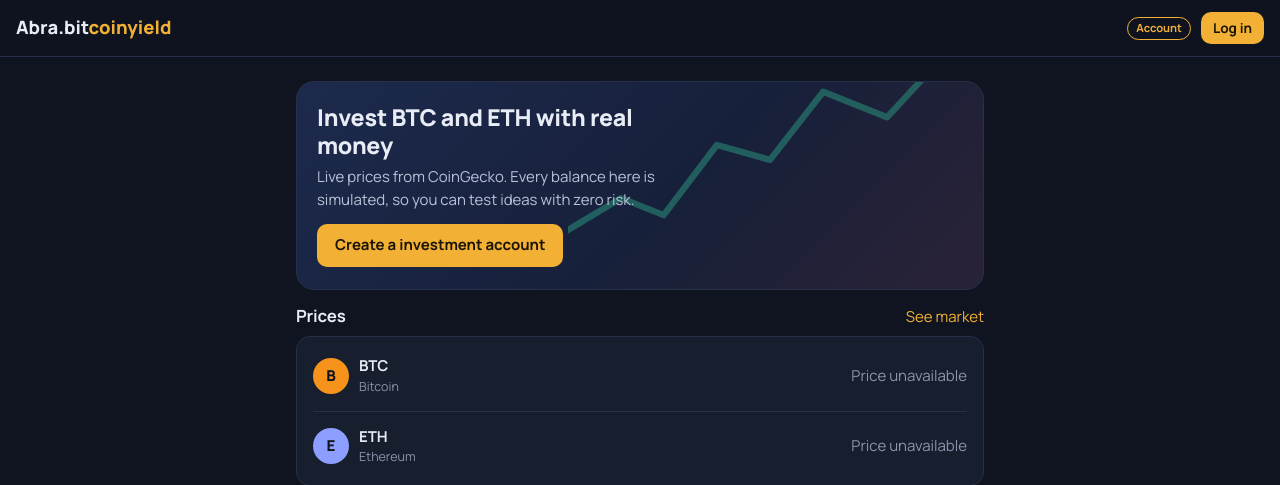
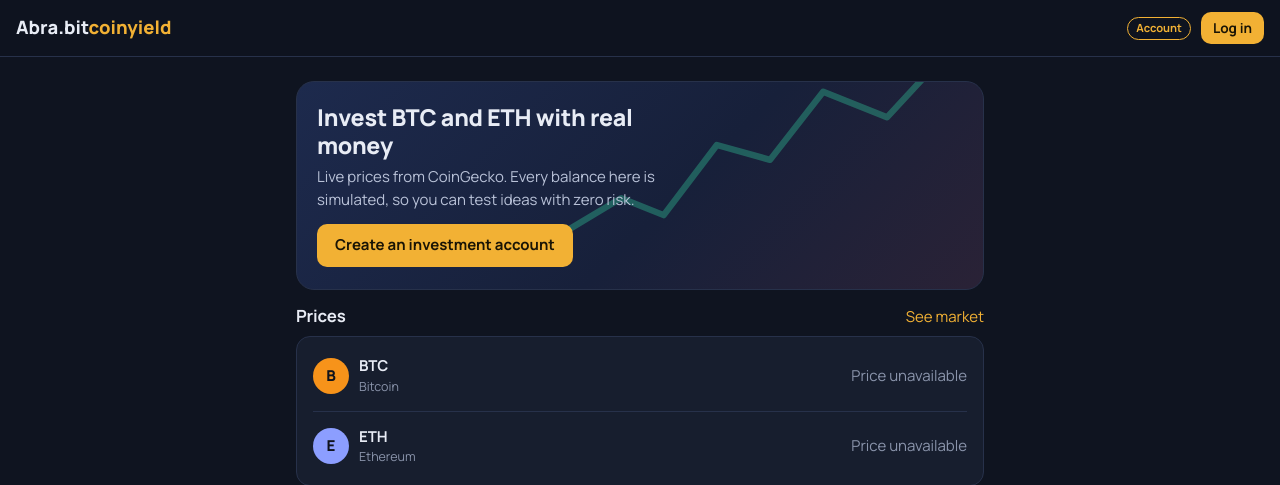
Before and after one commit to Godsplanwaylife-hash/Abra.bitcoinyield, a Flask app: page / in a window 1280 px wide. Shown: the top 485 px of the page. Run offline with Flask 3, Linux system fonts and the light colour scheme; data that the repository does not hold is empty; some libraries are stand-ins or nearby versions.

Commit message:
templates/home.html'

```diff
--- a/templates/home.html
+++ b/templates/home.html
@@ -7,7 +7,7 @@
     {% if current_user.is_authenticated %}
       <a class="btn" href="{{ url_for('contract.contract') }}">Open contract page</a>
     {% else %}
-      <a class="btn" href="{{ url_for('auth.signup') }}">Create a investment account</a>
+      <a class="btn" href="{{ url_for('auth.signup') }}">Create an investment account</a>
     {% endif %}
   </div>
   <svg class="banner-art" viewBox="0 0 200 120" aria-hidden="true">
```
